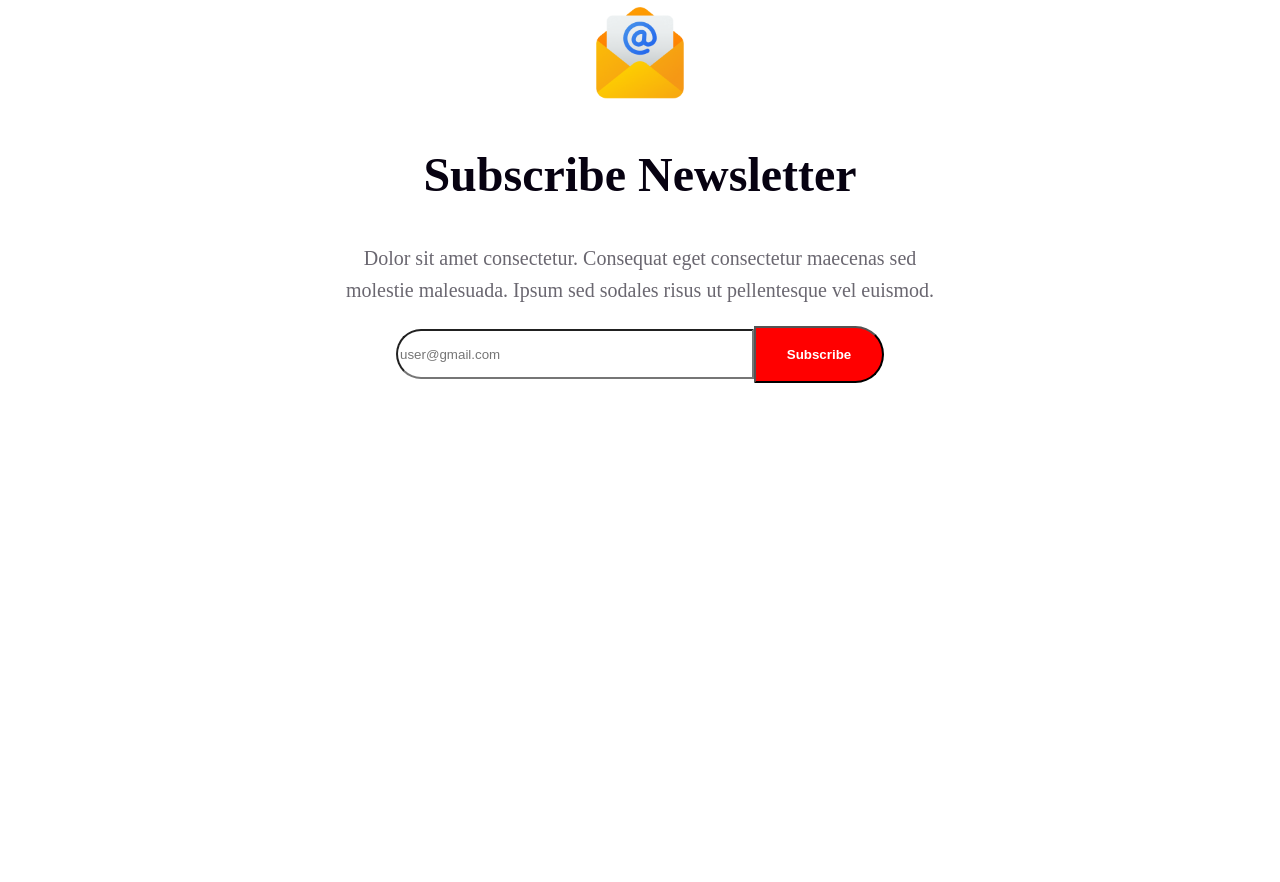
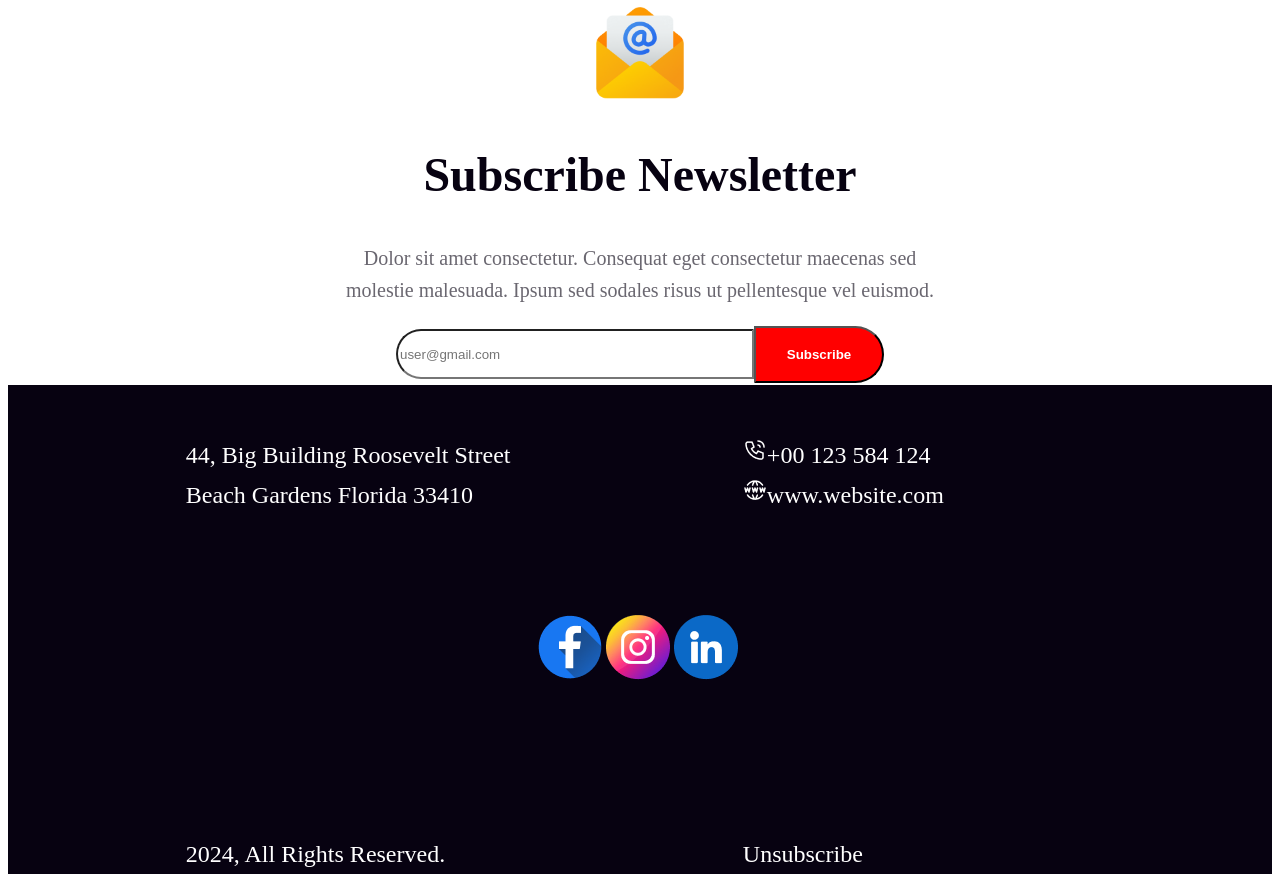
Before and after one commit to Badsha112/new-year, a plain HTML site: page index.html in a window 1280 px wide. Shown: the part 3858-4740 px from the top of the page. Before the commit the page ends 4241 px from the top, so only its background shows below. Drawn offline with Linux system fonts and the light colour scheme.

Commit message:
fainal push

```diff
--- a/index.html
+++ b/index.html
@@ -115,6 +115,33 @@
     </section>
 
     <!-- Footer Section -->
-    <footer></footer>
+    <footer>
+        <div class="foot">
+            <div class="foot_text">
+                44, Big Building Roosevelt Street <br>
+                Beach Gardens Florida 33410
+            </div>
+            <div class="foot_text">
+                <img src="./images/Call.png" alt=""><span>+00 123 584 124</span>
+                <br>
+                <img src="./images/www.png" alt=""><span>www.website.com</span>
+            </div>
+
+        </div>
+        <div class="icon">
+            <img src="./images/Facebook.png" alt="">
+            <img src="./images/Instagram.png" alt="">
+            <img src="./images/Linkedin.png" alt="">
+        </div>
+        <div class="foot">
+            <div class="foot_text">
+                2024, All Rights Reserved.
+            </div>
+            <div class="foot_text">
+                Unsubscribe
+            </div>
+
+        </div>
+    </footer>
 </body>
 </html>
--- a/styles/style.css
+++ b/styles/style.css
@@ -324,3 +324,27 @@ margin-top: 0;
     color: #FFF;
     font-weight: 700;
 }
+footer{
+    max-width: 100%;
+    background: #070211;
+}
+.foot{
+    margin-top: 100px;
+    margin-left: 150px;
+    color: #FFF;
+    display: flex;
+    justify-content: space-around;
+}
+.foot_text{
+    margin-top: 50px;
+    color: #FFF;
+    font-size: 24px;
+    font-weight: 500;
+    line-height: 40px;
+    width: 45%;
+}
+.icon{
+    display: inline-block;
+    margin-left: 530px;
+    margin-top: 100px;
+}
```
